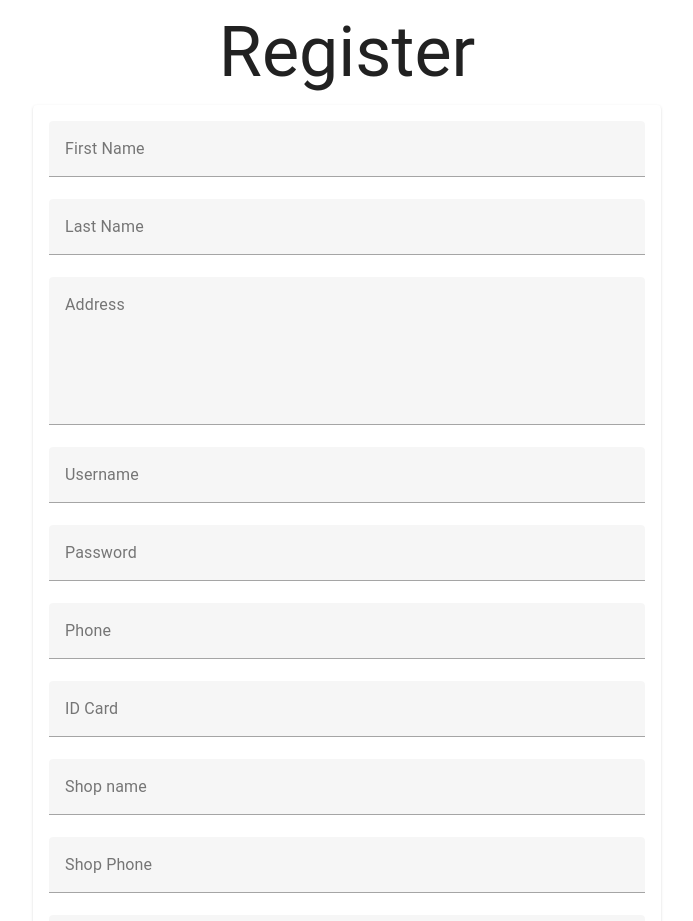
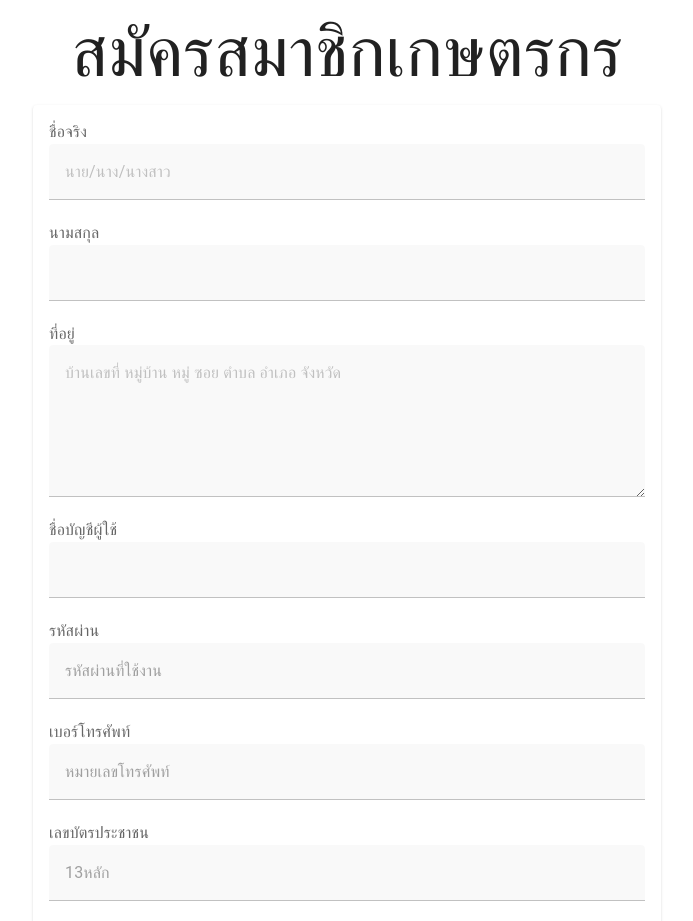
Before and after one commit to mxntha/KasetMore, a Vue app: page /registerFarmer in a window 1280 px wide. Shown: the top 921 px of the page, without its empty margins (293-986 px from the left). Built offline with nearby package versions, Linux system fonts and the light colour scheme.

Commit message:
add chooseRegis

```diff
--- a/src/pages/index.vue
+++ b/src/pages/index.vue
@@ -29,7 +29,7 @@
 
         append-inner-icon="mdi-magnify"
         density="compact"
-        label="Search "
+        label="ค้นหา"
         variant="solo"
         hide-details
         single-line
@@ -43,11 +43,11 @@
     <v-toolbar-items>
 
     <v-divider vertical></v-divider>
-        <v-btn @click="gotoLogin">logincustomer</v-btn>
+        <v-btn @click="gotoLogin">เข้าสู่ระบบ</v-btn>
 
       <v-divider vertical></v-divider>
 
-      <v-btn @click="gotoregisterFarmer">loginfarmer</v-btn>
+      <v-btn @click="gotochooseRegister">สมัครสมาชิก</v-btn>
 
       <v-divider vertical></v-divider>
 
@@ -74,7 +74,7 @@
         <v-list>
           <v-list-item>
 
-              <v-btn variant="text">บัญชี
+              <v-btn variant="text" @click="gotopersonal">บัญชี
 
               </v-btn>
 
@@ -162,8 +162,8 @@ const router = useRouter()
 function gotoLogin(){router.push({path:"/login" })}
 function gotoregisterFarmer(){router.push({path:"/registerFarmer" })}
 function gotoaccountCust(){router.push({path:"/accountCust"})}
-
-
+function gotochooseRegister(){router.push({path:"/chooseRegister"})}
+function gotopersonal(){router.push({path:"/personal"})}
 
 </script>
 @/pages
--- a/src/pages/login/login.vue
+++ b/src/pages/login/login.vue
@@ -12,18 +12,18 @@
       max-width="448"
       rounded="lg"
     >
-      <div class="text-subtitle-1 text-medium-emphasis">Account</div>
+      <div class="text-subtitle-1 text-medium-emphasis">บัญชีผู้ใช้</div>
       {{ loginform.username }}
       <v-text-field
         density="compact"
-        placeholder="Username"
+        placeholder="ใส่ชื่อผู้ใช้งาน"
         prepend-inner-icon="mdi-email-outline"
         variant="outlined"
         v-model="loginform.username"
       ></v-text-field>
 
       <div class="text-subtitle-1 text-medium-emphasis d-flex align-center justify-space-between">
-        Password
+       รหัสผ่าน
 
         <a
           class="text-caption text-decoration-none text-blue"
@@ -32,14 +32,14 @@
           target="_blank"
 
         >
-          Forgot login password?</a>
+          ลืมรหัสผ่าน?</a>
       </div>
 
       <v-text-field
         :append-inner-icon="visible ? 'mdi-eye-off' : 'mdi-eye'"
         :type="visible ? 'text' : 'password'"
         density="compact"
-        placeholder="Enter your password"
+        placeholder="ใส่รหัสผ่านของคุณ"
         prepend-inner-icon="mdi-lock-outline"
         variant="outlined"
         v-model="loginform.password"
@@ -65,18 +65,26 @@
         rounded="xl"
         @click="login"
       >
-        Log In
+        เข้าสู่ระบบ
       </v-btn>
 
-      <v-card-text class="text-center">
+      <v-card-text class="text-align" >
+        <v-btn variant="text"
+            @click="router.go(-1)">
+              ย้อนกลับ
+            </v-btn>
+
         <a
           class="text-blue text-decoration-none"
           href="registerCustomer"
           rel="noopener noreferrer"
         >
-          Sign up now <v-icon icon="mdi-chevron-right"></v-icon>
+          สมัครสมาชิก <v-icon icon="mdi-chevron-right"></v-icon>
         </a>
+
       </v-card-text>
+
+
     </v-card>
   </div>
 </template>
@@ -85,8 +93,9 @@
   //
   import { ref } from 'vue';
   import {type LoginForm} from './interface'
+  import { useRouter, useRoute } from 'vue-router'
 
-
+  const router = useRouter()
   const visible = ref(false)
   const loginform = ref<LoginForm>({
     username : "",
--- /dev/null
+++ b/src/pages/register/chooseRegister.vue
@@ -0,0 +1,56 @@
+<template>
+ <div
+  class="regis"
+  >
+   สมัครสมาชิก
+  </div>
+
+  <v-row justify="center">
+      <v-col
+        cols="12"
+        sm="10"
+        md="8"
+        lg="6"
+      >
+<v-card  ref="form" >
+  <v-card
+    class="mx-auto my-8"
+    max-width="344"
+    subtitle="เพื่อทำการลงขายสินค้าเกษตรกร และซื้อสินค้าเกษตรกร"
+    title="สมัครสมาชิกเกษตรกร"
+    @click="gotoregisterFarmer"
+  ></v-card>
+
+  <v-card
+    class="mx-auto my-8"
+    max-width="344"
+    subtitle="เพื่อทำการซื้อสินค้าเกษตรกร"
+    title="สมัครสมาชิกผู้ซื้อ"
+    @click="gotoregisterCustomer"
+  ></v-card>
+
+  <v-btn block
+        class="mb-8"
+        color="red-darken-3"
+        size="large"
+        variant="tonal"
+        rounded="xl"
+         @click="router.go(-1)"> Cancel
+    </v-btn>
+
+</v-card>
+</v-col>
+    </v-row>
+</template>
+
+<script lang="ts" setup>
+
+import { ref } from 'vue';
+import { useRouter, useRoute } from 'vue-router'
+
+function gotoregisterFarmer(){router.push({path:"/registerFarmer" })}
+function gotoregisterCustomer(){router.push({path:"/registerCustomer" })}
+
+const router = useRouter()
+
+</script>
--- a/src/pages/register/registerCustomer.vue
+++ b/src/pages/register/registerCustomer.vue
@@ -2,7 +2,7 @@
   <div
   class="regis"
   >
-    Register
+   สมัครสมาชิก
   </div>
 
   <v-row justify="center">
@@ -14,55 +14,55 @@
       >
 
         <v-card ref="form">
-          <v-card-text>
+          <v-card-text class= "text-subtitle-1 text-medium-emphasis" >ชื่อจริง
             <v-text-field
 
               v-model="registerform.firstname"
 
-              label="First Name"
-              placeholder="John"
+              label=""
+              placeholder="นาย/นาง/นางสาว"
               required
             ></v-text-field>
-
+              นามสกุล
             <v-text-field
-
+            class="text-subtitle-1 text-medium-emphasis"
               v-model="registerform.lastname"
 
-              label="Last Name"
-              placeholder="John"
+              label=""
+              placeholder=""
               required
             ></v-text-field>
-
+            ที่อยู่
             <v-textarea
 
               v-model="registerform.address"
-              label="Address"
-              placeholder="Snowy Rock Pl"
+              label=""
+              placeholder="บ้านเลขที่ หมู่บ้าน หมู่ ซอย ตำบล อำเภอ จังหวัด "
               counter="50"
               required
             ></v-textarea>
-
+            ชื่อบัญชีผู้ใช้
             <v-text-field
 
               v-model="registerform.username"
-              label="Username"
-              placeholder="John"
+              label=""
+              placeholder=""
               required
             ></v-text-field>
-
+            รหัสผ่าน
             <v-text-field
 
               v-model="registerform.password"
-              label="Password"
+              label="รหัสผ่านที่ใช้งาน"
               required
               placeholder="xxxxxx"
             ></v-text-field>
-
+            เบอร์โทรศัพท์
             <v-text-field
 
               v-model="registerform.phone"
 
-              label="Phone"
+              label="หมายเลขโทรศัพท์"
               required
               placeholder="08xxxxxxxx"
               counter="10"
@@ -74,7 +74,7 @@
           <v-card-actions>
             <v-btn variant="text"
             @click="router.go(-1)">
-              Cancel
+              ย้อนกลับ
             </v-btn>
             <v-spacer></v-spacer>
 
@@ -83,7 +83,7 @@
               variant="text"
               @click="submit"
             >
-              Submit
+              ตกลง
             </v-btn>
           </v-card-actions>
         </v-card>
--- a/src/pages/register/registerFarmer.vue
+++ b/src/pages/register/registerFarmer.vue
@@ -2,7 +2,7 @@
     <div
     class="regis"
     >
-      Register
+      สมัครสมาชิกเกษตรกร
     </div>
 
     <v-row justify="center">
@@ -14,93 +14,88 @@
         >
 
           <v-card ref="form">
-            <v-card-text>
+            <v-card-text class= "text-subtitle-1 text-medium-emphasis">
+
+              ชื่อจริง
               <v-text-field
-
                 v-model="registerfarmer.firstname"
-
-                label="First Name"
-                placeholder="John"
+                label=""
+                placeholder="นาย/นาง/นางสาว"
                 required
               ></v-text-field>
 
+              นามสกุล
               <v-text-field
-
-                v-model="registerfarmer.lastname"
-
-                label="Last Name"
-                placeholder="John"
+              v-model="registerfarmer.lastname"
+                label=""
+                placeholder=""
                 required
               ></v-text-field>
 
+              ที่อยู่
               <v-textarea
-
                 v-model="registerfarmer.address"
-                label="Address"
-                placeholder="Snowy Rock Pl"
+                label=""
+                placeholder="บ้านเลขที่ หมู่บ้าน หมู่ ซอย ตำบล อำเภอ จังหวัด"
                 counter="50"
                 required
               ></v-textarea>
 
+              ชื่อบัญชีผู้ใช้
               <v-text-field
-
                 v-model="registerfarmer.username"
-                label="Username"
-                placeholder="John"
+                label=""
+                placeholder=""
                 required
               ></v-text-field>
 
+              รหัสผ่าน
               <v-text-field
-
                 v-model="registerfarmer.password"
-                label="Password"
+                label="รหัสผ่านที่ใช้งาน"
                 required
                 placeholder="xxxxxx"
               ></v-text-field>
 
+              เบอร์โทรศัพท์
               <v-text-field
-
                 v-model="registerfarmer.phone"
-
-                label="Phone"
+                label="หมายเลขโทรศัพท์"
                 required
                 placeholder="08xxxxxxxx"
                 counter="10"
               ></v-text-field>
 
+              เลขบัตรประชาชน
               <v-text-field
-
                 v-model="registerfarmer.idcard"
-
-                label="ID Card"
+                label="13หลัก"
                 required
                 placeholder="xxxxxxxxxxxxx"
                 counter="13"
               ></v-text-field>
 
+              ชื่อร้านค้า
               <v-text-field
-
                 v-model="registerfarmer.shop.shopname"
-
-                label="Shop name"
+                label=""
                 required
                 placeholder="Kaset More"
               ></v-text-field>
 
+              เบอร์โทรศัพท์ร้านค้า
               <v-text-field
-
                 v-model="registerfarmer.shop.shopphone"
-
-                label="Shop Phone"
+                label="หมายเลขโทรศัพท์ร้านค้า"
                 required
                 placeholder="0xxxxxxxxx(xxx)"
               ></v-text-field>
 
+              ที่อยู่ร้านค้า
               <v-textarea
-
                 v-model="registerfarmer.shop.shopaddress"
-                label="Shop Address"
-                placeholder="Snowy Rock Pl"
+                label=""
+                placeholder="บ้านเลขที่ หมู่บ้าน หมู่ ซอย ตำบล อำเภอ จังหวัด"
                 counter="50"
                 required
               ></v-textarea>
@@ -110,7 +105,7 @@
             <v-card-actions>
               <v-btn variant="text"
               @click="router.go(-1)">
-                Cancel
+                ย้อนกลับ
               </v-btn>
               <v-spacer></v-spacer>
 
@@ -119,7 +114,7 @@
                 variant="text"
                 @click="submit"
               >
-                Submit
+                ตกลง
               </v-btn>
             </v-card-actions>
           </v-card>
--- a/typed-router.d.ts
+++ b/typed-router.d.ts
@@ -43,6 +43,7 @@ declare module 'vue-router/auto/routes' {
     '/account/accountCust': RouteRecordInfo<'/account/accountCust', '/account/accountCust', Record<never, never>, Record<never, never>>,
     '/account/personal': RouteRecordInfo<'/account/personal', '/account/personal', Record<never, never>, Record<never, never>>,
     '/login/login': RouteRecordInfo<'/login/login', '/login/login', Record<never, never>, Record<never, never>>,
+    '/register/chooseRegister': RouteRecordInfo<'/register/chooseRegister', '/register/chooseRegister', Record<never, never>, Record<never, never>>,
     '/register/registerCustomer': RouteRecordInfo<'/register/registerCustomer', '/register/registerCustomer', Record<never, never>, Record<never, never>>,
     '/register/registerFarmer': RouteRecordInfo<'/register/registerFarmer', '/register/registerFarmer', Record<never, never>, Record<never, never>>,
   }
```
Also changed, not shown: src/router/index.ts (+8 -0 lines).
